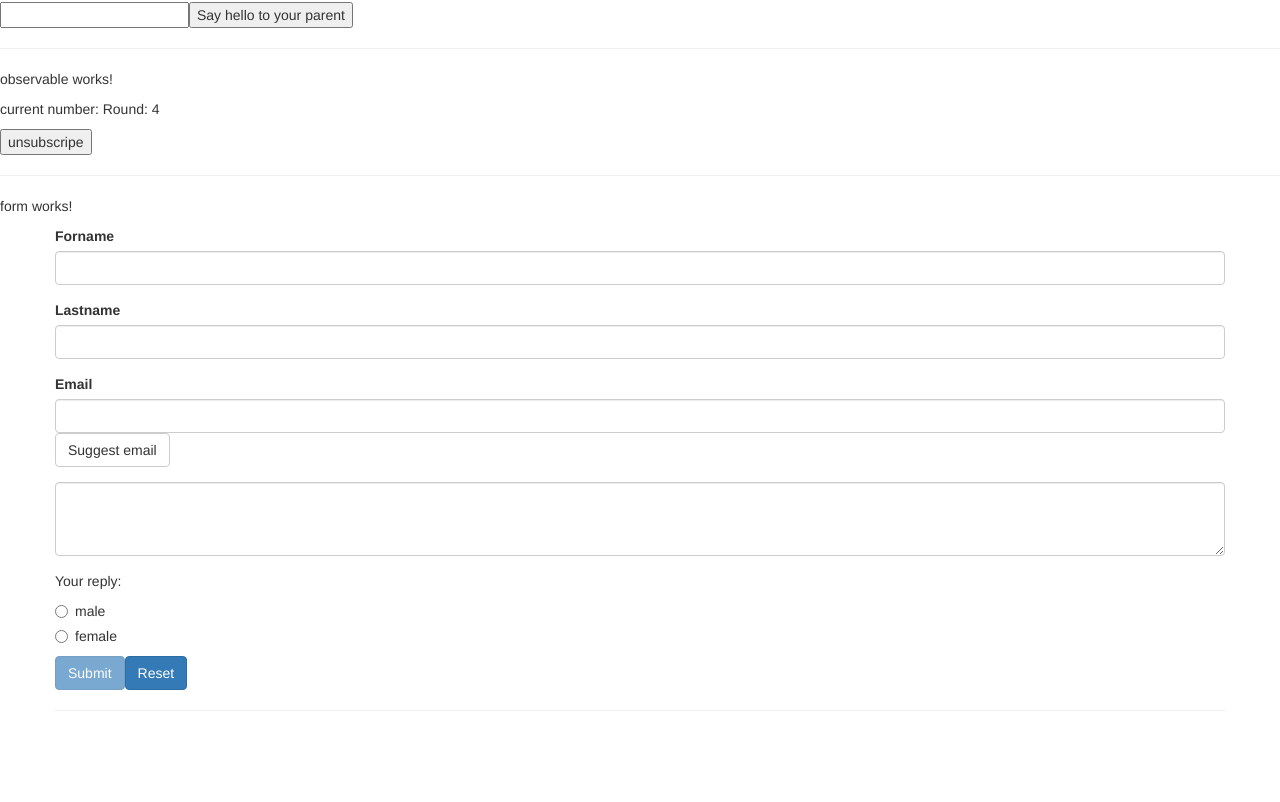
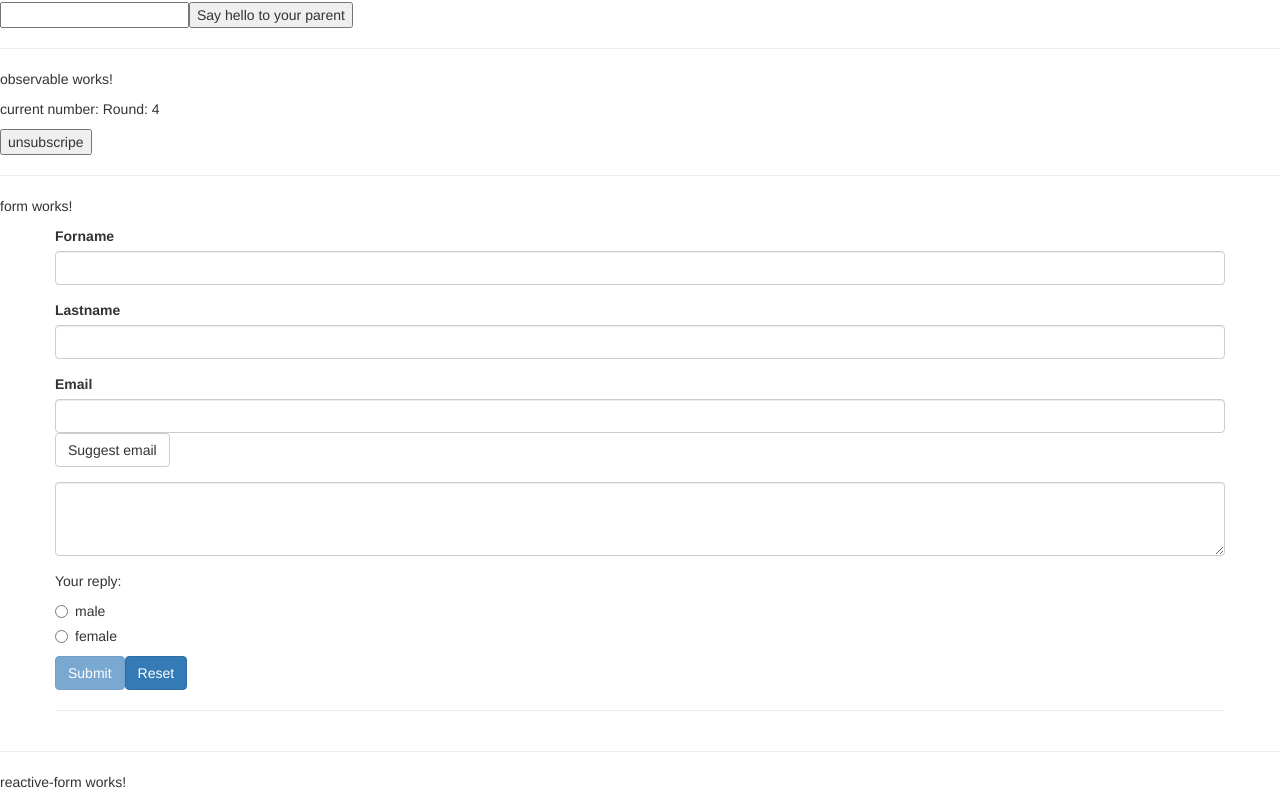
Before and after one commit to slimouGit/angular-sandbox, an Angular app in the folder sandbox/: page / in a window 1280 px wide. Shown: the part 922-1724 px from the top of the page. Before the commit the page ends 1653 px from the top, so only its background shows below. Built offline with nearby package versions, Linux system fonts and the light colour scheme.

Commit message:
prepare reactive form

```diff
--- a/sandbox/src/app/app.component.html
+++ b/sandbox/src/app/app.component.html
@@ -7,3 +7,5 @@
 <app-observable></app-observable>
 <hr>
 <app-form></app-form>
+<hr>
+<app-reactive-form></app-reactive-form>
--- a/sandbox/src/app/app.module.ts
+++ b/sandbox/src/app/app.module.ts
@@ -22,6 +22,7 @@ import {ShopService} from "./routing/shop/shop.service";
 import {BasketService} from "./routing/basket/basket.service";
 import { ObservableComponent } from './observable/observable.component';
 import { FormComponent } from './form/form.component';
+import { ReactiveFormComponent } from './reactive-form/reactive-form.component';
 
 const appRoutes: Routes = [
   {path: '', component: HomeComponent},
@@ -50,7 +51,8 @@ const appRoutes: Routes = [
     ItemDetailComponent,
     HeaderComponent,
     ObservableComponent,
-    FormComponent
+    FormComponent,
+    ReactiveFormComponent
   ],
   imports: [
     BrowserModule,
--- /dev/null
+++ b/sandbox/src/app/reactive-form/reactive-form.component.html
@@ -0,0 +1 @@
+<p>reactive-form works!</p>
--- /dev/null
+++ b/sandbox/src/app/reactive-form/reactive-form.component.ts
@@ -0,0 +1,15 @@
+import { Component, OnInit } from '@angular/core';
+
+@Component({
+  selector: 'app-reactive-form',
+  templateUrl: './reactive-form.component.html',
+  styleUrls: ['./reactive-form.component.css']
+})
+export class ReactiveFormComponent implements OnInit {
+
+  constructor() { }
+
+  ngOnInit(): void {
+  }
+
+}
```
Also changed, not shown: sandbox/src/app/reactive-form/reactive-form.component.css (added), 1 other file (tests, documents, lock files or other folders).
